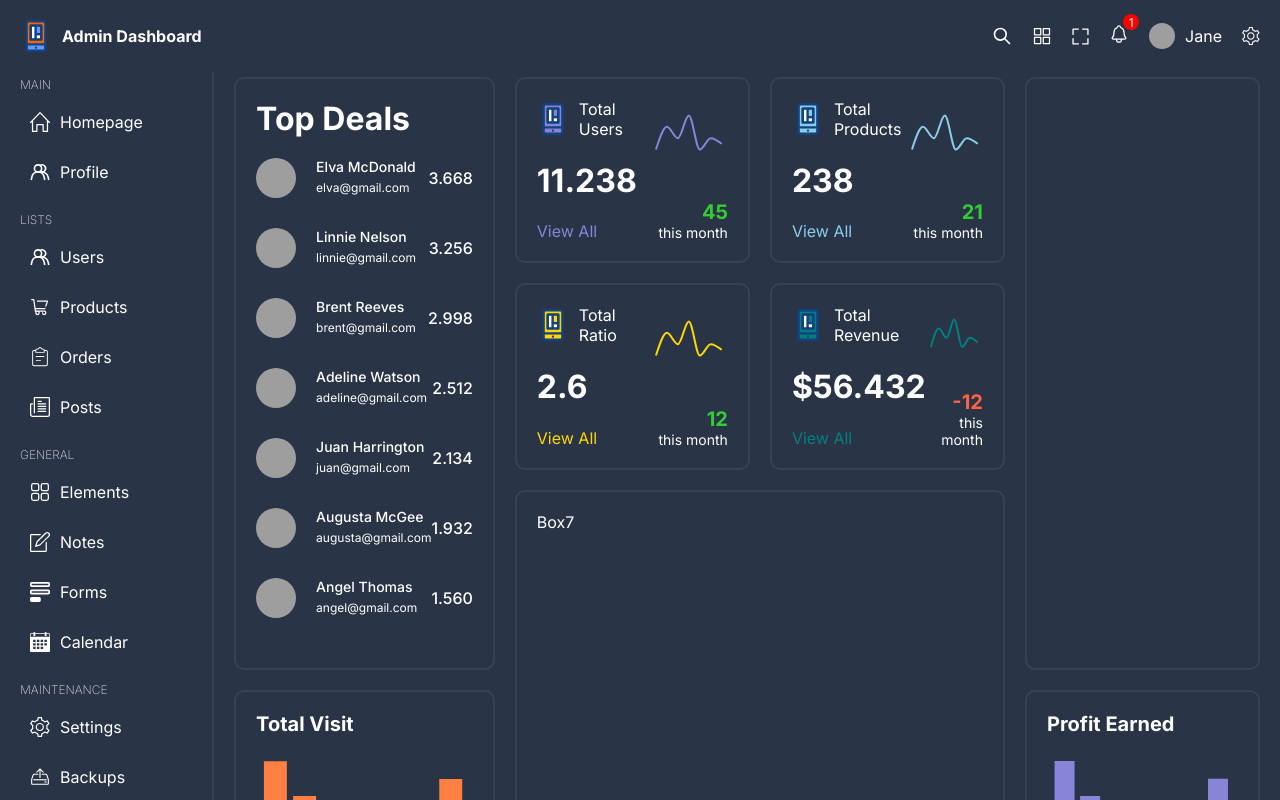
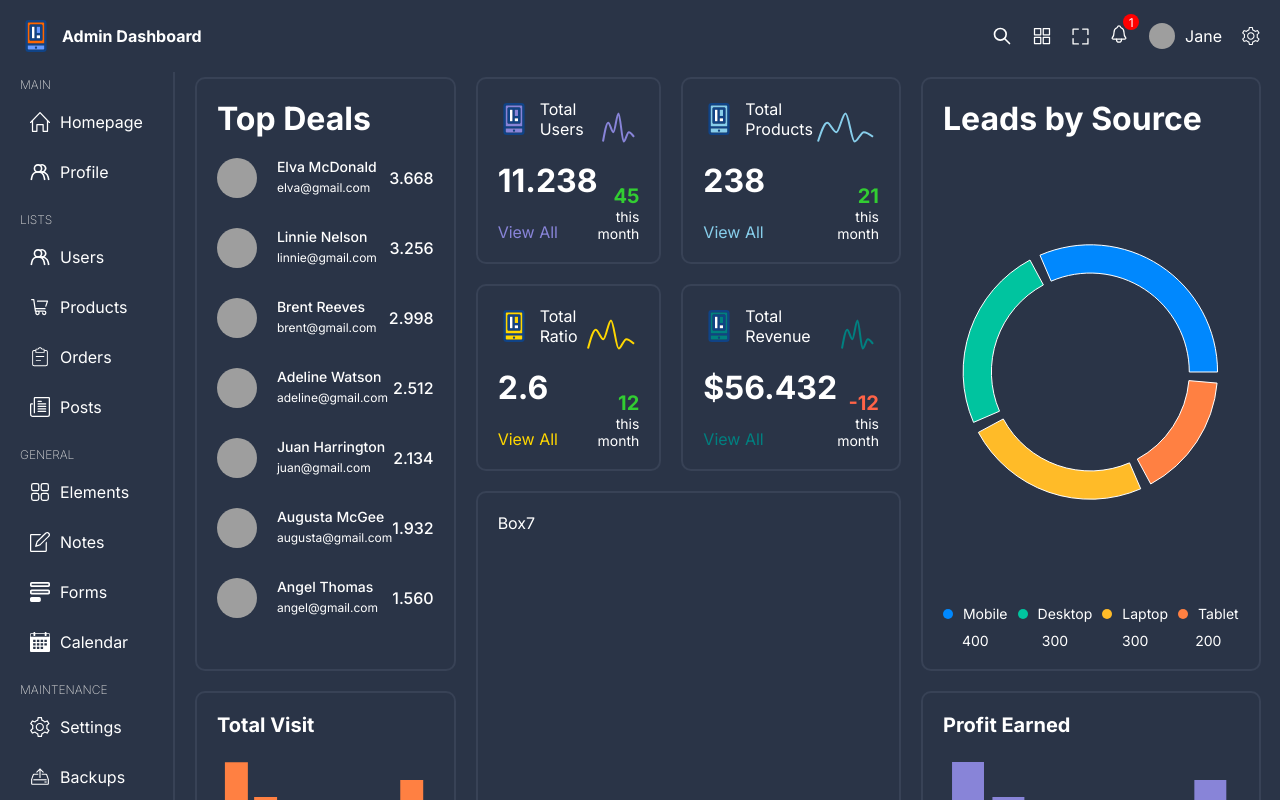
Before and after one commit to Alphairus/Admin-Dashboard, a React (Vite) app: page / in a window 1280 px wide. Shown: the top 800 px of the page. Built offline with nearby package versions, Linux system fonts and the light colour scheme; grey boxes are pictures that could not be loaded.

Commit message:
pieChartBox component

```diff
--- /dev/null
+++ b/src/components/pieChartBox/PieChartBox.tsx
@@ -0,0 +1,50 @@
+import { Cell, Pie, PieChart, ResponsiveContainer, Tooltip } from "recharts";
+import "./pieChartBox.scss";
+
+const data = [
+  { name: "Mobile", value: 400, color: "#0088FE" },
+  { name: "Desktop", value: 300, color: "#00C49F" },
+  { name: "Laptop", value: 300, color: "#FFBB28" },
+  { name: "Tablet", value: 200, color: "#FF8042" },
+];
+
+const PieChartBox = () => {
+  return (
+    <div className="pieChartBox">
+      <h1>Leads by Source</h1>
+      <div className="chart">
+        <ResponsiveContainer width="99%" height={300}>
+          <PieChart>
+            <Tooltip
+              contentStyle={{ background: "white", borderRadius: "5px" }}
+            />
+            <Pie
+              data={data}
+              innerRadius={"70%"}
+              outerRadius={"90%"}
+              paddingAngle={5}
+              dataKey="value"
+            >
+              {data.map((item) => (
+                <Cell key={item.name} fill={item.color} />
+              ))}
+            </Pie>
+          </PieChart>
+        </ResponsiveContainer>
+      </div>
+      <div className="options">
+        {data.map((item) => (
+          <div className="option" key={item.name}>
+            <div className="title">
+              <div className="dot" style={{ backgroundColor: item.color }} />
+              <span>{item.name}</span>
+            </div>
+            <span>{item.value}</span>
+          </div>
+        ))}
+      </div>
+    </div>
+  );
+};
+
+export default PieChartBox;
--- /dev/null
+++ b/src/components/pieChartBox/pieChartBox.scss
@@ -0,0 +1,41 @@
+.pieChartBox {
+    height: 100%;
+    display: flex;
+    flex-direction: column;
+    justify-content: space-between;
+
+
+      .chart {
+        display: flex;
+        align-items: center;
+        justify-content: center;
+        width: 100%;
+        height: 100%;
+      }
+
+      .options {
+        display: flex;
+        justify-content: space-between;
+        gap: 10px;
+        font-size: 14px;
+
+        .option {
+          display: flex;
+          flex-direction: column;
+          gap: 10px;
+          align-items: center;
+
+          .title {
+            display: flex;
+            gap: 10px;
+            align-items: center;
+
+            .dot {
+              width: 10px;
+              height: 10px;
+              border-radius: 50%;
+            }
+          }
+        }
+      }
+    }
--- a/src/pages/home/Home.tsx
+++ b/src/pages/home/Home.tsx
@@ -1,5 +1,6 @@
 import BarChartBox from "../../components/barChartBox/BarChartBox"
 import ChartBox from "../../components/chartBox/ChartBox"
+import PieChartBox from "../../components/pieChartBox/PieChartBox"
 import TopBox from "../../components/topBox/TopBox"
 import { barChartBoxRevenue, barChartBoxVisit, chartBoxConversion, chartBoxProduct, chartBoxRevenue, chartBoxUser } from "../../data"
 import "./home.scss"
@@ -12,7 +13,7 @@
       </div>
       <div className="box box2"><ChartBox {...chartBoxUser}/></div>
       <div className="box box3"><ChartBox {...chartBoxProduct}/></div>
-      <div className="box box4"></div>
+      <div className="box box4"><PieChartBox/></div>
       <div className="box box5"><ChartBox {...chartBoxConversion}/></div>
       <div className="box box6"><ChartBox {...chartBoxRevenue}/></div>
       <div className="box box7">Box7</div>
```
